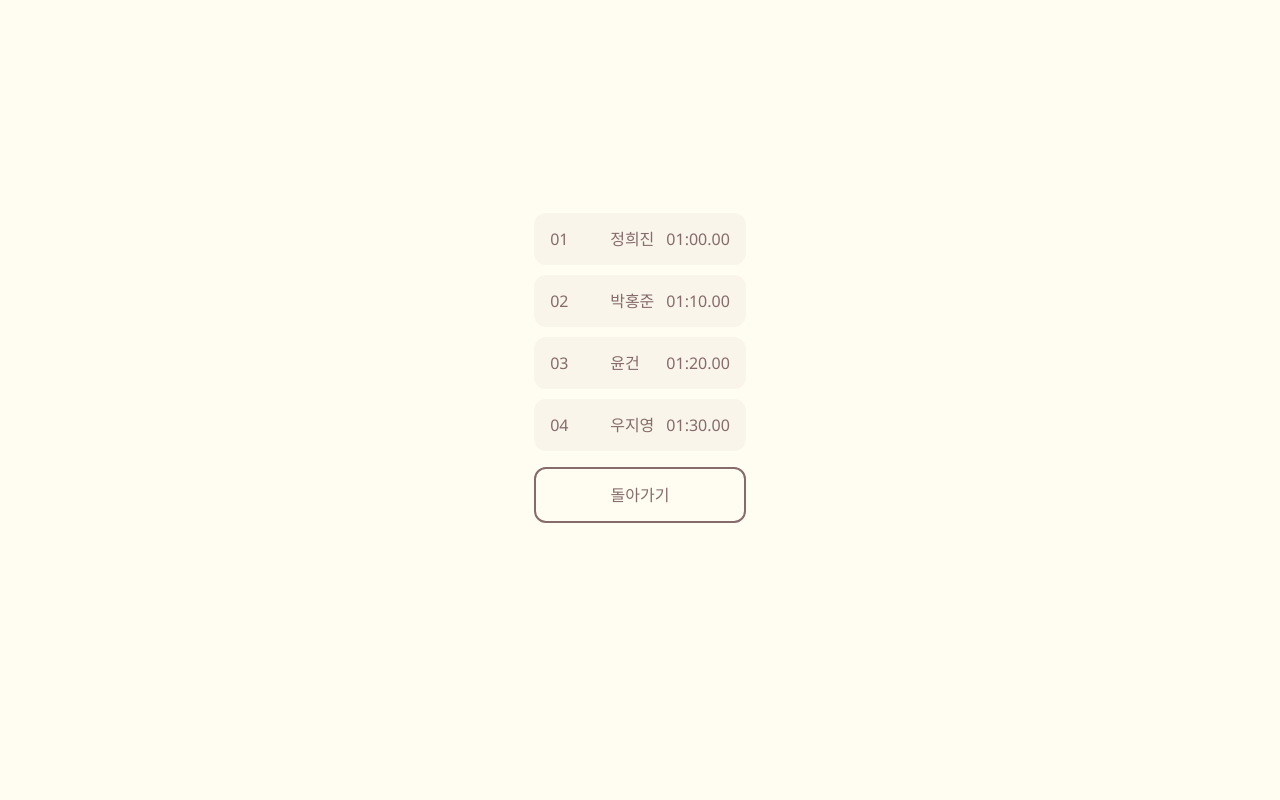
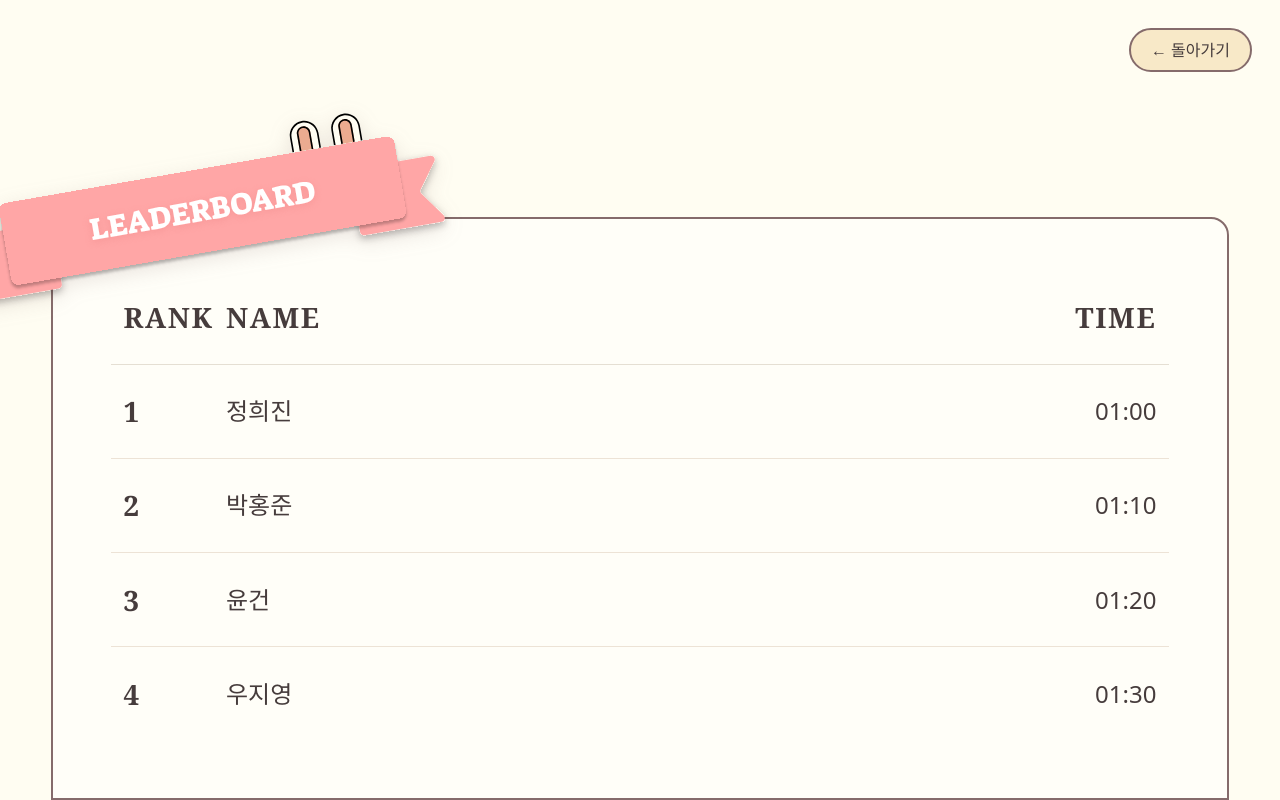
Before and after one commit to MAS-MIRIM/2026_ITSHOW_Pwee_Client, a React (Vite) app: page / in a window 1280 px wide. Both pictures are taken after a click on the button "RANKING". Built offline with nearby package versions, Linux system fonts and the light colour scheme.

Commit message:
[Feat] :: 작업물 병함

```diff
--- a/package.json
+++ b/package.json
@@ -10,6 +10,7 @@
     "preview": "vite preview"
   },
   "dependencies": {
+    "@mediapipe/tasks-vision": "^0.10.35",
     "react": "^19.2.4",
     "react-dom": "^19.2.4",
     "styled-components": "^6.4.1"
--- a/src/App.jsx
+++ b/src/App.jsx
@@ -1,12 +1,15 @@
 import { useMemo, useState } from 'react'
 import styled, { createGlobalStyle } from 'styled-components'
-import { captureCards, guideMessages, modeContent, rankingData } from './data/gameContent'
+import { guideMessages, modeContent, rankingData } from './data/gameContent'
+import GameLayout from './components/GameLayout'
+import SoloGameLayout from './components/SoloGameLayout'
+import FourCutPage from './components/FourCutPage'
+import FilterPage from './components/FilterPage'
+import LeaderboardPage from './components/LeaderboardPage'
 import { EntryPage } from './pages/EntryPage'
-import { GamePage } from './pages/GamePage'
 import { GuidePage } from './pages/GuidePage'
 import { ModePage } from './pages/ModePage'
 import { NamePage } from './pages/NamePage'
-import { RankingPage } from './pages/RankingPage'
 import { ResultPage } from './pages/ResultPage'
 import { SharePage } from './pages/SharePage'
 
@@ -78,7 +81,6 @@ function App() {
   const [page, setPage] = useState('home')
   const [guideStep, setGuideStep] = useState(0)
 
-  const currentMode = useMemo(() => modeContent[mode] ?? modeContent.solo, [mode])
   const currentGuideMessages = useMemo(
     () => guideMessages[mode] ?? guideMessages.solo,
     [mode],
@@ -117,6 +119,18 @@ function App() {
     setPage('result')
   }
 
+  const goToFourCut = () => {
+    setPage('fourcut')
+  }
+
+  const goToFilter = () => {
+    setPage('filter')
+  }
+
+  const goToShare = () => {
+    setPage('share')
+  }
+
   const goHome = () => {
     setNickname('')
     setMode('')
@@ -134,7 +148,7 @@ function App() {
         )}
 
         {page === 'ranking' && (
-          <RankingPage onBack={goHome} rankingData={rankingData} />
+          <LeaderboardPage rankings={rankingData} onBack={goHome} />
         )}
 
         {page === 'name' && (
@@ -153,19 +167,29 @@ function App() {
           />
         )}
 
-        {page === 'game' && <GamePage onFinish={finishGame} />}
+        {page === 'game' && mode === 'multi' && (
+          <GameLayout onFinish={finishGame} />
+        )}
+
+        {page === 'game' && mode !== 'multi' && (
+          <SoloGameLayout onFinish={finishGame} />
+        )}
 
         {page === 'result' && (
           <ResultPage
-            currentMode={currentMode}
             mode={mode || 'solo'}
             nickname={nickname}
             onHome={goHome}
             onRanking={openRankingPage}
+            onFourCut={goToFourCut}
           />
         )}
 
-        {page === 'share' && <SharePage captureCards={captureCards} onRestart={goHome} />}
+        {page === 'fourcut' && <FourCutPage onFilter={goToFilter} />}
+
+        {page === 'filter' && <FilterPage onDone={goToShare} />}
+
+        {page === 'share' && <SharePage onRestart={goHome} />}
         </PageFrame>
       </AppShell>
     </>
--- a/src/components/FourCutPage.jsx
+++ b/src/components/FourCutPage.jsx
@@ -1,5 +1,4 @@
 import { useEffect, useState } from 'react'
-import { useNavigate } from 'react-router-dom'
 import styled from 'styled-components'
 import { useGameSession } from '../context/gameSession'
 import { composeFourCut } from '../utils/composeFourCut'
@@ -121,8 +120,7 @@ const Btn = styled.button`
   &:disabled { opacity: 0.45; cursor: not-allowed; }
 `
 
-export default function FourCutPage() {
-  const navigate = useNavigate()
+export default function FourCutPage({ onFilter }) {
   const { fourCutShots } = useGameSession()
   const [composed, setComposed] = useState(null)
   const [loaded, setLoaded] = useState(false)
@@ -169,7 +167,7 @@ export default function FourCutPage() {
           >
             ⬇ 다운로드
           </Btn>
-          <Btn type="button" className="primary" onClick={() => navigate('/filter')}>
+          <Btn type="button" className="primary" onClick={onFilter}>
             필터로 사진 찍기 →
           </Btn>
         </Actions>
--- a/src/components/GameLayout.jsx
+++ b/src/components/GameLayout.jsx
@@ -1,5 +1,4 @@
 import { useEffect, useRef, useState } from "react";
-import { useNavigate } from "react-router-dom";
 import styled from "styled-components";
 import WebcamSplitView from "./WebcamSplitView";
 import MemoCharacterCard from "./MemoCharacterCard";
@@ -54,12 +53,11 @@ const EndButton = styled.button`
   &:hover { background: #FFE9A8; }
 `;
 
-export default function GameLayout() {
+export default function GameLayout({ onFinish }) {
   const [scores] = useState({ left: 0, right: 0 });
   const leftRef = useRef(null);
   const rightRef = useRef(null);
   const startRef = useRef(null);
-  const navigate = useNavigate();
   const { pushCapture, setResult, pickFourCut } = useGameSession();
 
   useEffect(() => {
@@ -73,7 +71,7 @@ export default function GameLayout() {
     const timeMs = Date.now() - (startRef.current ?? Date.now());
     setResult({ mode: "multi", timeMs, score: { left: scores.left, right: scores.right } });
     pickFourCut();
-    navigate("/result");
+    onFinish();
   };
 
   return (
--- a/src/components/LeaderboardPage.jsx
+++ b/src/components/LeaderboardPage.jsx
@@ -6,30 +6,38 @@ const Page = styled.div`
   inset: 0;
   background: #FFFDF2;
   display: flex;
-  align-items: flex-end;
-  justify-content: center;
+  flex-direction: column;
+  align-items: center;
+  justify-content: flex-end;
   padding: clamp(36px, 4vw, 64px) clamp(24px, 4vw, 64px) 0;
   box-sizing: border-box;
   overflow: hidden;
 `
 
-const RANKINGS = [
-  { rank: 1,  name: '우지영', time: '00:10' },
-  { rank: 2,  name: '김민수', time: '00:12' },
-  { rank: 3,  name: '이서연', time: '00:15' },
-  { rank: 4,  name: '박지호', time: '00:17' },
-  { rank: 5,  name: '최예나', time: '00:20' },
-  { rank: 6,  name: '정도윤', time: '00:22' },
-  { rank: 7,  name: '조수아', time: '00:25' },
-  { rank: 8,  name: '한지우', time: '00:28' },
-  { rank: 9,  name: '서태민', time: '00:31' },
-  { rank: 10, name: '윤하은', time: '00:34' },
-]
+const BackButton = styled.button`
+  position: absolute;
+  top: clamp(16px, 2.5vw, 28px);
+  right: clamp(16px, 2.5vw, 28px);
+  font-family: 'Suez One', Georgia, serif;
+  font-size: clamp(13px, 1.4vw, 16px);
+  color: #463C3C;
+  background: #F8E9C8;
+  border: 2px solid #856B6B;
+  border-radius: 999px;
+  padding: 8px 20px;
+  cursor: pointer;
+  z-index: 10;
 
-export default function LeaderboardPage() {
+  &:hover { background: #FFE9A8; }
+`
+
+export default function LeaderboardPage({ rankings = [], onBack }) {
   return (
     <Page>
-      <LeaderboardPanel rankings={RANKINGS} />
+      {onBack && (
+        <BackButton type="button" onClick={onBack}>← 돌아가기</BackButton>
+      )}
+      <LeaderboardPanel rankings={rankings} />
     </Page>
   )
 }
--- a/src/components/SoloGameLayout.jsx
+++ b/src/components/SoloGameLayout.jsx
@@ -1,5 +1,4 @@
 import { useEffect, useRef } from 'react'
-import { useNavigate } from 'react-router-dom'
 import styled from 'styled-components'
 import WebcamSoloView from './WebcamSoloView'
 import MemoCharacterCard from './MemoCharacterCard'
@@ -47,10 +46,9 @@ const EndButton = styled.button`
   &:hover { background: #FFE9A8; }
 `
 
-export default function SoloGameLayout() {
+export default function SoloGameLayout({ onFinish }) {
   const videoRef = useRef(null)
   const startRef = useRef(null)
-  const navigate = useNavigate()
   const { pushCapture, setResult, pickFourCut } = useGameSession()
 
   useEffect(() => {
@@ -64,7 +62,7 @@ export default function SoloGameLayout() {
     const timeMs = Date.now() - (startRef.current ?? Date.now())
     setResult({ mode: 'solo', timeMs, score: 10 })
     pickFourCut()
-    navigate('/result')
+    onFinish()
   }
 
   return (
--- a/src/data/gameContent.js
+++ b/src/data/gameContent.js
@@ -66,8 +66,8 @@ export const guideMessages = {
 };
 
 export const rankingData = [
-  { rank: "01", name: "정희진", score: "01:00.00" },
-  { rank: "02", name: "박홍준", score: "01:10.00" },
-  { rank: "03", name: "윤건", score: "01:20.00" },
-  { rank: "04", name: "우지영", score: "01:30.00" },
+  { rank: 1, name: "정희진", time: "01:00" },
+  { rank: 2, name: "박홍준", time: "01:10" },
+  { rank: 3, name: "윤건",   time: "01:20" },
+  { rank: 4, name: "우지영", time: "01:30" },
 ];
--- a/src/main.jsx
+++ b/src/main.jsx
@@ -1,9 +1,12 @@
 import { StrictMode } from 'react'
 import { createRoot } from 'react-dom/client'
 import App from './App.jsx'
+import { GameSessionProvider } from './context/GameSessionContext.jsx'
 
 createRoot(document.getElementById('root')).render(
   <StrictMode>
-    <App />
+    <GameSessionProvider>
+      <App />
+    </GameSessionProvider>
   </StrictMode>,
 )
--- a/src/pages/SharePage.jsx
+++ b/src/pages/SharePage.jsx
@@ -1,100 +1,84 @@
 import styled from 'styled-components'
+import { useGameSession } from '../context/gameSession'
 
-const Section = styled.section`
-  min-height: inherit;
-  display: grid;
-  grid-template-columns: repeat(2, minmax(0, 1fr));
-  gap: 16px;
+const Page = styled.div`
+  position: fixed;
+  inset: 0;
+  background: #fffdf2;
+  display: flex;
+  align-items: center;
+  justify-content: center;
+  padding: clamp(24px, 4vw, 48px);
+  box-sizing: border-box;
+`
 
-  @media (max-width: 720px) {
-    grid-template-columns: 1fr;
+const Stage = styled.div`
+  display: flex;
+  flex-direction: column;
+  align-items: center;
+  gap: clamp(20px, 3vw, 32px);
+  width: min(400px, 100%);
+`
+
+const PhotoPreview = styled.div`
+  width: 100%;
+  aspect-ratio: 4 / 3;
+  border-radius: 18px;
+  overflow: hidden;
+  background: #1f1a1a;
+
+  img {
+    width: 100%;
+    height: 100%;
+    object-fit: cover;
   }
 `
 
-const Panel = styled.article`
-  width: 100%;
+const QRBox = styled.div`
+  width: clamp(160px, 30vw, 220px);
+  aspect-ratio: 1;
+  border-radius: 16px;
+  background: #fff;
+  border: 2px solid #e5dfd3;
   display: grid;
-  gap: 16px;
+  place-items: center;
+  font-family: 'Suez One', Georgia, serif;
+  font-size: clamp(13px, 1.5vw, 16px);
+  color: #856b6b;
+  letter-spacing: 0.08em;
 `
 
-const CaptureGrid = styled.div`
-  display: grid;
-  gap: 12px;
-`
+const BackButton = styled.button`
+  font-family: 'Suez One', Georgia, serif;
+  font-size: clamp(14px, 1.6vw, 18px);
+  color: #463c3c;
+  background: #f8e9c8;
+  border: 2px solid #856b6b;
+  border-radius: 999px;
+  padding: 12px 32px;
+  cursor: pointer;
 
-const CaptureCard = styled.div`
-  padding: 16px;
-  border-radius: 12px;
-  background: rgba(133, 107, 107, 0.04);
-`
-
-const QRBox = styled.div`
-  min-height: 180px;
-  display: grid;
-  place-items: center;
-  border-radius: 12px;
-  background: rgba(133, 107, 107, 0.04);
-  font-weight: 600;
-`
-
-const ActionsRow = styled.div`
-  display: flex;
-  gap: 12px;
-
-  @media (max-width: 560px) {
-    flex-direction: column;
+  &:hover {
+    background: #ffe9a8;
   }
 `
 
-const Button = styled.button`
-  border-radius: 12px;
-  padding: 14px 16px;
-  border: 2px solid #856b6b;
-  cursor: pointer;
+export function SharePage({ onRestart }) {
+  const { filterShot } = useGameSession()
 
-  &:focus-visible {
-    outline: 2px solid rgba(133, 107, 107, 0.45);
-    outline-offset: 2px;
-  }
-`
-
-const PrimaryButton = styled(Button)`
-  background: #856b6b;
-  color: #fffdf2;
-`
-
-const SecondaryButton = styled(Button)`
-  background: #fffdf2;
-  color: #856b6b;
-`
-
-export function SharePage({ captureCards, onRestart }) {
   return (
-    <Section>
-      <Panel>
-        <CaptureGrid>
-          {captureCards.map((item) => (
-            <CaptureCard key={item}>
-              {item}
-            </CaptureCard>
-          ))}
-        </CaptureGrid>
-      </Panel>
-
-      <Panel>
+    <Page>
+      <Stage>
+        {filterShot && (
+          <PhotoPreview>
+            <img src={filterShot} alt="필터 사진" />
+          </PhotoPreview>
+        )}
         <QRBox>QR</QRBox>
-        <ActionsRow>
-          <PrimaryButton type="button">
-            QR 다운로드
-          </PrimaryButton>
-          <SecondaryButton type="button">
-            인스타 공유
-          </SecondaryButton>
-        </ActionsRow>
-        <PrimaryButton type="button" onClick={onRestart}>
-          처음으로 돌아가기
-        </PrimaryButton>
-      </Panel>
-    </Section>
+        <BackButton type="button" onClick={onRestart}>
+          돌아가기
+        </BackButton>
+      </Stage>
+    </Page>
   )
 }
```
Also changed, not shown: src/components/FilterPage.jsx (+5 -8 lines), src/pages/ResultPage.jsx (+47 -11 lines), 1 other file (tests, documents, lock files or other folders).
